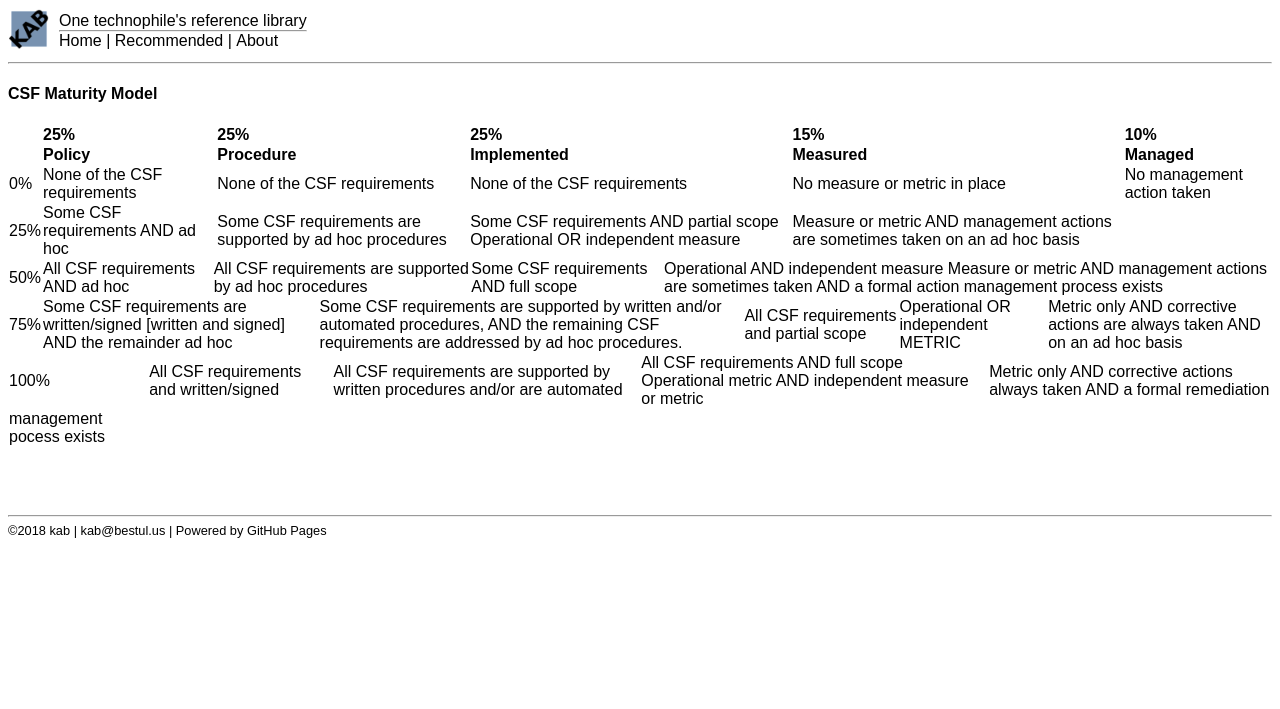
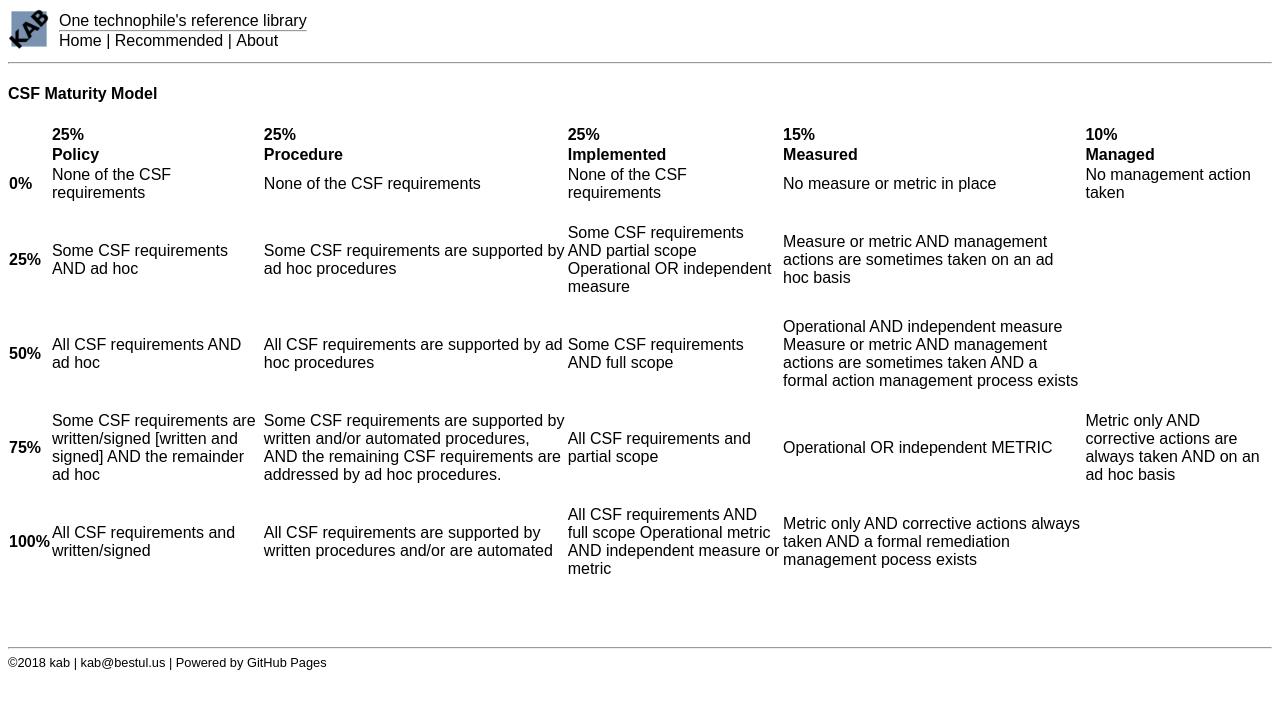
Before and after one commit to kabtech/kab, a Jekyll site: the page built from rs/csfmaturitymodel.md, in a window 1280 px wide. Shown: the top 709 px of the page. Built offline with Jekyll 4.4.1, drawn with Linux system fonts in a browser that asks for light colours.

Commit message:
Update csfmaturitymodel.md

```diff
--- a/rs/csfmaturitymodel.md
+++ b/rs/csfmaturitymodel.md
@@ -8,15 +8,15 @@
 ||25%|25%|25%|15%|10%|
 ||Policy|Procedure|Implemented|Measured|Managed|
 |---|---|---|---|---|
-|0%|None of the CSF requirements|None of the CSF requirements|None of the CSF requirements|No measure or metric in place|No management action taken|
-|25%|Some CSF requirements AND ad hoc|Some CSF requirements are supported by ad hoc procedures|Some CSF requirements AND partial scope	Operational OR independent measure|Measure or metric AND management actions are sometimes taken on an ad hoc basis|
-
-|50%|All CSF requirements AND ad hoc|All CSF requirements are supported by ad hoc procedures|Some CSF requirements AND full scope|Operational AND independent measure	Measure or metric AND management actions are sometimes taken AND a formal action management process exists|
-
-|75%|Some CSF requirements are written/signed [written and signed] AND the remainder ad hoc|Some CSF requirements are supported by written and/or automated procedures, AND the remaining CSF requirements are addressed by ad hoc procedures.|All CSF requirements and partial scope|Operational OR independent METRIC|Metric only AND corrective actions are always taken AND on an ad hoc basis|
-
-|100%|All CSF requirements and written/signed|All CSF requirements are supported by written procedures and/or are automated|All CSF requirements AND full scope	Operational metric AND independent measure or metric|Metric only AND corrective actions always taken AND a formal remediation
-management pocess exists|
+|**0%**|None of the CSF requirements|None of the CSF requirements|None of the CSF requirements|No measure or metric in place|No management action taken|
+|<br/>|<br/>|<br/>|<br/>|<br/>|
+|**25%**|Some CSF requirements AND ad hoc|Some CSF requirements are supported by ad hoc procedures|Some CSF requirements AND partial scope	Operational OR independent measure|Measure or metric AND management actions are sometimes taken on an ad hoc basis|
+|<br/>|<br/>|<br/>|<br/>|<br/>|
+|**50%**|All CSF requirements AND ad hoc|All CSF requirements are supported by ad hoc procedures|Some CSF requirements AND full scope|Operational AND independent measure	Measure or metric AND management actions are sometimes taken AND a formal action management process exists|
+|<br/>|<br/>|<br/>|<br/>|<br/>|
+|**75%**|Some CSF requirements are written/signed [written and signed] AND the remainder ad hoc|Some CSF requirements are supported by written and/or automated procedures, AND the remaining CSF requirements are addressed by ad hoc procedures.|All CSF requirements and partial scope|Operational OR independent METRIC|Metric only AND corrective actions are always taken AND on an ad hoc basis|
+|<br/>|<br/>|<br/>|<br/>|<br/>|
+|**100%**|All CSF requirements and written/signed|All CSF requirements are supported by written procedures and/or are automated|All CSF requirements AND full scope	Operational metric AND independent measure or metric|Metric only AND corrective actions always taken AND a formal remediation management pocess exists|
 
 <br/>
 <br/>
```
